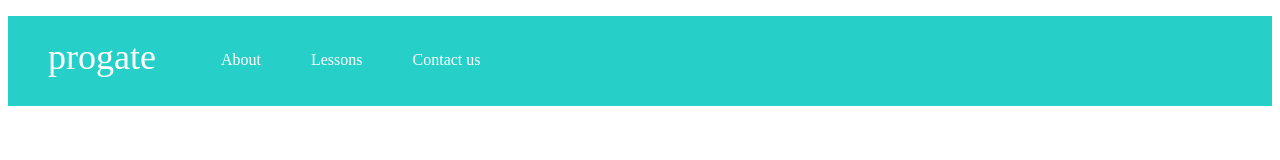
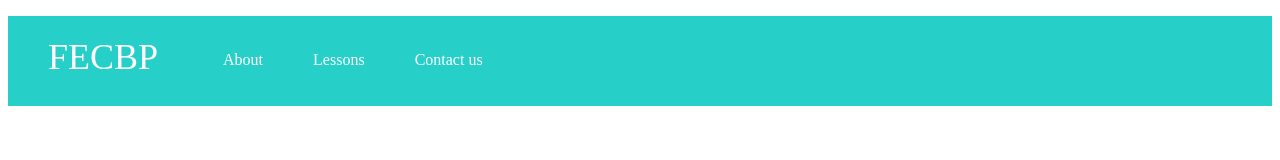
Before and after one commit to Praneetha-crypto/myfirstwebpage.github.io, a plain HTML site: page index.html in a window 1280 px wide. Shown: the top 160 px of the page. Drawn offline with Linux system fonts and the light colour scheme.

Commit message:
Update index.html

```diff
--- a/index.html
+++ b/index.html
@@ -8,7 +8,7 @@
 <body>
 	<div class="header">
 
-		<div class="header-logo"> progate
+		<div class="header-logo"> FECBP
 
 		</div>
 		<div class="header-list">
```
